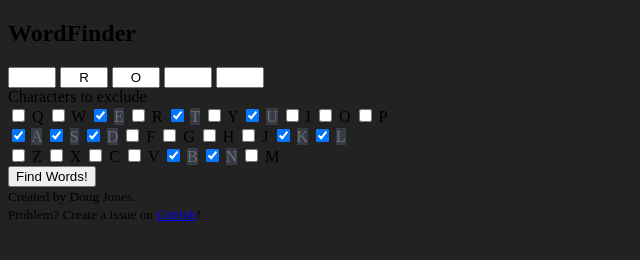
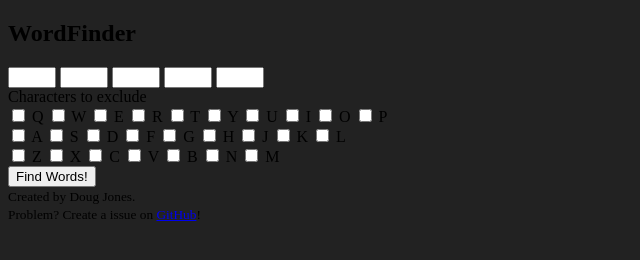
Before and after one commit to cjboco/wordfinder, a website: page src/index.html in a window 1280 px wide. Shown: the whole page, without its empty margins (0-640 px from the left). Drawn offline with Linux system fonts and the light colour scheme.

Commit message:
added readme and removed default values

```diff
--- a/src/index.html
+++ b/src/index.html
@@ -21,9 +21,9 @@
 			<div class="col mb-4 d-flex align-items-center justify-content-center">
 				<input type="text" name="char1" class="form-control chars mx-1" maxlength="1" size="1" value
 					aria-label="Provide a known character for the first position">
-				<input type="text" name="char2" class="form-control chars mx-1" maxlength="1" size="1" value="R"
+				<input type="text" name="char2" class="form-control chars mx-1" maxlength="1" size="1" value
 					aria-label="Provide a known character for the second position">
-				<input type="text" name="char3" class="form-control chars mx-1" maxlength="1" size="1" value="O"
+				<input type="text" name="char3" class="form-control chars mx-1" maxlength="1" size="1" value
 					aria-label="Provide a known character for the third position">
 				<input type="text" name="char4" class="form-control chars mx-1" maxlength="1" size="1" value
 					aria-label="Provide a known character for the fourth position">
@@ -39,15 +39,15 @@
 					<label class="btn btn-secondary mx-1" for="btn-check-Q">Q</label>
 					<input type="checkbox" class="btn-check" id="btn-check-W" autocomplete="off" value="W">
 					<label class="btn btn-secondary mx-1" for="btn-check-W">W</label>
-					<input type="checkbox" class="btn-check" id="btn-check-E" autocomplete="off" value="E" checked>
+					<input type="checkbox" class="btn-check" id="btn-check-E" autocomplete="off" value="E">
 					<label class="btn btn-secondary mx-1" for="btn-check-E">E</label>
 					<input type="checkbox" class="btn-check" id="btn-check-R" autocomplete="off" value="R">
 					<label class="btn btn-secondary mx-1" for="btn-check-R">R</label>
-					<input type="checkbox" class="btn-check" id="btn-check-T" autocomplete="off" value="T" checked>
+					<input type="checkbox" class="btn-check" id="btn-check-T" autocomplete="off" value="T">
 					<label class="btn btn-secondary mx-1" for="btn-check-T">T</label>
 					<input type="checkbox" class="btn-check" id="btn-check-Y" autocomplete="off" value="Y">
 					<label class="btn btn-secondary mx-1" for="btn-check-Y">Y</label>
-					<input type="checkbox" class="btn-check" id="btn-check-U" autocomplete="off" value="U" checked>
+					<input type="checkbox" class="btn-check" id="btn-check-U" autocomplete="off" value="U">
 					<label class="btn btn-secondary mx-1" for="btn-check-U">U</label>
 					<input type="checkbox" class="btn-check" id="btn-check-I" autocomplete="off" value="I">
 					<label class="btn btn-secondary mx-1" for="btn-check-I">I</label>
@@ -57,11 +57,11 @@
 					<label class="btn btn-secondary mx-1" for="btn-check-P">P</label>
 				</div>
 				<div class="d-flex align-items-center justify-content-center mb-2">
-					<input type="checkbox" class="btn-check" id="btn-check-A" autocomplete="off" value="A" checked>
+					<input type="checkbox" class="btn-check" id="btn-check-A" autocomplete="off" value="A">
 					<label class="btn btn-secondary mx-1" for="btn-check-A">A</label>
-					<input type="checkbox" class="btn-check" id="btn-check-S" autocomplete="off" value="S" checked>
+					<input type="checkbox" class="btn-check" id="btn-check-S" autocomplete="off" value="S">
 					<label class="btn btn-secondary mx-1" for="btn-check-S">S</label>
-					<input type="checkbox" class="btn-check" id="btn-check-D" autocomplete="off" value="D" checked>
+					<input type="checkbox" class="btn-check" id="btn-check-D" autocomplete="off" value="D">
 					<label class="btn btn-secondary mx-1" for="btn-check-D">D</label>
 					<input type="checkbox" class="btn-check" id="btn-check-F" autocomplete="off" value="F">
 					<label class="btn btn-secondary mx-1" for="btn-check-F">F</label>
@@ -71,9 +71,9 @@
 					<label class="btn btn-secondary mx-1" for="btn-check-H">H</label>
 					<input type="checkbox" class="btn-check" id="btn-check-J" autocomplete="off" value="J">
 					<label class="btn btn-secondary mx-1" for="btn-check-J">J</label>
-					<input type="checkbox" class="btn-check" id="btn-check-K" autocomplete="off" value="K" checked>
+					<input type="checkbox" class="btn-check" id="btn-check-K" autocomplete="off" value="K">
 					<label class="btn btn-secondary mx-1" for="btn-check-K">K</label>
-					<input type="checkbox" class="btn-check" id="btn-check-L" autocomplete="off" value="L" checked>
+					<input type="checkbox" class="btn-check" id="btn-check-L" autocomplete="off" value="L">
 					<label class="btn btn-secondary mx-1" for="btn-check-L">L</label>
 				</div>
 				<div class="d-flex align-items-center justify-content-center">
@@ -85,9 +85,9 @@
 					<label class="btn btn-secondary mx-1" for="btn-check-C">C</label>
 					<input type="checkbox" class="btn-check" id="btn-check-V" autocomplete="off" value="V">
 					<label class="btn btn-secondary mx-1" for="btn-check-V">V</label>
-					<input type="checkbox" class="btn-check" id="btn-check-B" autocomplete="off" value="B" checked>
+					<input type="checkbox" class="btn-check" id="btn-check-B" autocomplete="off" value="B">
 					<label class="btn btn-secondary mx-1" for="btn-check-B">B</label>
-					<input type="checkbox" class="btn-check" id="btn-check-N" autocomplete="off" value="N" checked>
+					<input type="checkbox" class="btn-check" id="btn-check-N" autocomplete="off" value="N">
 					<label class="btn btn-secondary mx-1" for="btn-check-N">N</label>
 					<input type="checkbox" class="btn-check" id="btn-check-M" autocomplete="off" value="M">
 					<label class="btn btn-secondary mx-1" for="btn-check-M">M</label>
```
Also changed, not shown: README.md (added).
